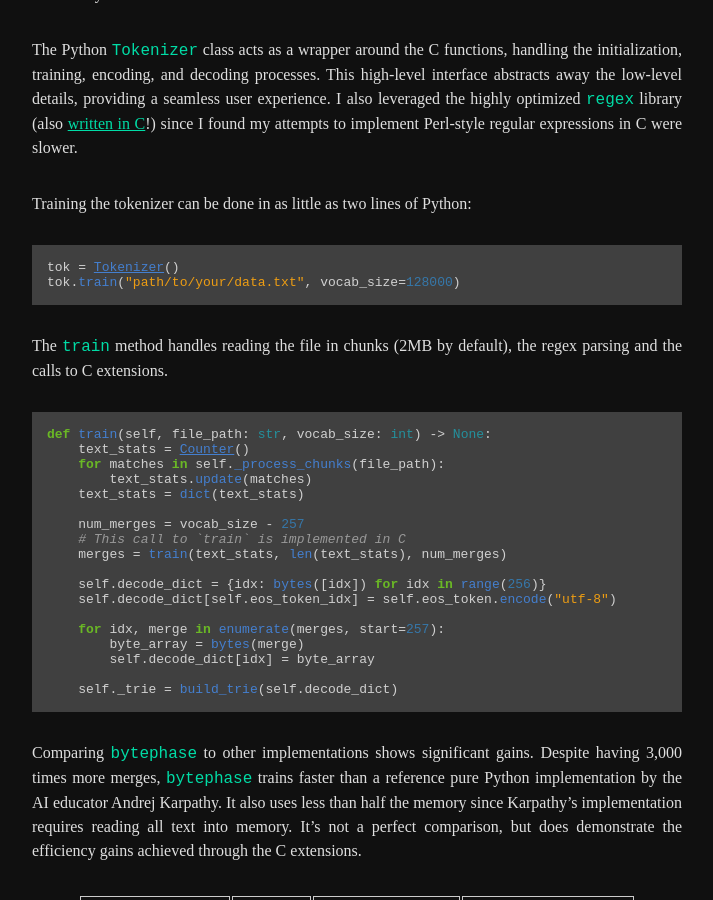
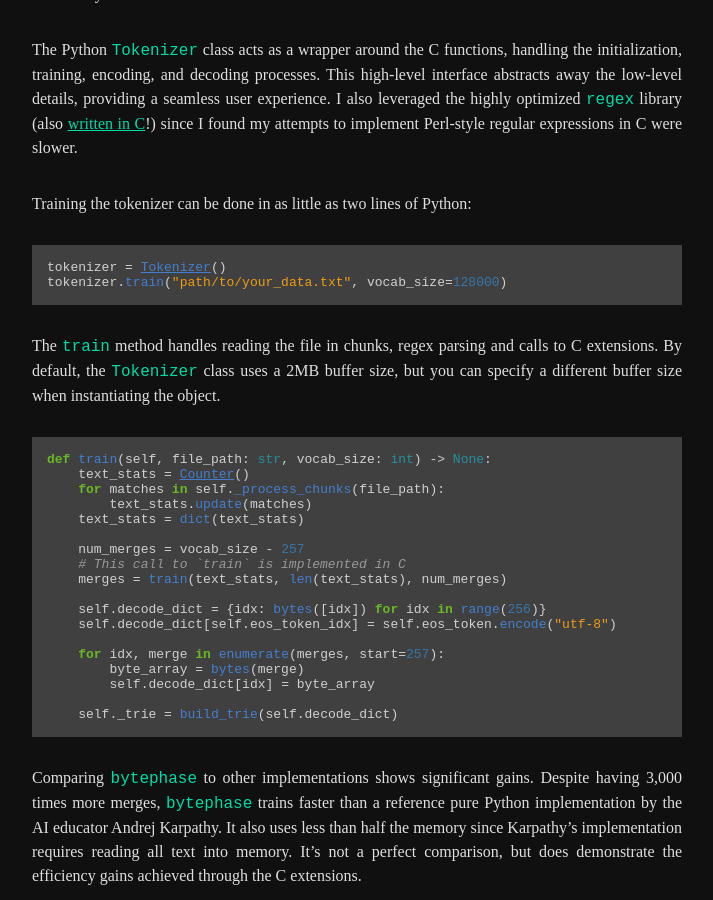
Before and after one commit to benarnav/benarnav.github.io, a Jekyll site: the page built from posts/bytephase.md, in a window 1280 px wide and 900 px high, scrolled down 3723 px. Shown: the whole window, without its empty margins (283-996 px from the left). Built offline with Jekyll 4.4.1, drawn with Linux system fonts in a browser that asks for light colours; some of the changed text lies outside the part shown.

Commit message:
update text

````diff
--- a/posts/bytephase.md
+++ b/posts/bytephase.md
@@ -77,11 +78,14 @@ While building this for myself was extremely rewarding, I ultimately wanted it t
 The Python `Tokenizer` class acts as a wrapper around the C functions, handling the initialization, training, encoding, and decoding processes. This high-level interface abstracts away the low-level details, providing a seamless user experience. I also leveraged the highly optimized `regex` library (also [written in C](https://github.com/mrabarnett/mrab-regex){:target="_blank" rel="noopener"}!) since I found my attempts to implement Perl-style regular expressions in C were slower.
 
 Training the tokenizer can be done in as little as two lines of Python:
+
 ```python
-tok = Tokenizer()
-tok.train("path/to/your/data.txt", vocab_size=128000)
+tokenizer = Tokenizer()
+tokenizer.train("path/to/your_data.txt", vocab_size=128000)
 ```
-The `train` method handles reading the file in chunks (2MB by default), the regex parsing and the calls to C extensions.
+
+The `train` method handles reading the file in chunks, regex parsing and calls to C extensions. By default, the `Tokenizer` class uses a 2MB buffer size, but you can specify a different buffer size when instantiating the object.
+
 ```python
 def train(self, file_path: str, vocab_size: int) -> None:
     text_stats = Counter()
@@ -127,6 +131,7 @@ def encode(self, input_text: str, train_mode: bool = True) -> List[int]:
         text_chunks = self.compiled_pattern.findall(input_text)
         return encode_inference(text_chunks, self._trie)
 ```
+
 Both encode functions called here are implemented in C and use the trie built during training to transform text into a list of token IDs (integers). The only difference is `encode_train` accepts an generator object and `encode_inference` reads all the text chunks from the regex parsing into memory. All of this is abstracted away in the Python API and the user can switch between the two with a simple boolean flag.
 
 These optimizations resulted in impressive performance metrics:
@@ -152,6 +158,7 @@ Future improvements could include:
 - Adding support for custom tokenization rules to enhance flexibility
 
 ## Conclusion
+
 By implementing this critical component from scratch, I've gained invaluable insights into the low-level operations that power modern AI systems and important experience balancing theoretical understanding with practical implementation. While BPE is currently the most popular method of tokenization, this will likely not last forever.
 
 As AI systems continue to grow in size and complexity, the ability to optimize and fine-tune every component of the pipeline becomes increasingly crucial. Projects like this showcase the kind of deep, system-level understanding that's essential for pushing the boundaries of what's possible in AI.
````
Also changed, not shown: other parts of posts/bytephase.md (+4 -2 lines).
